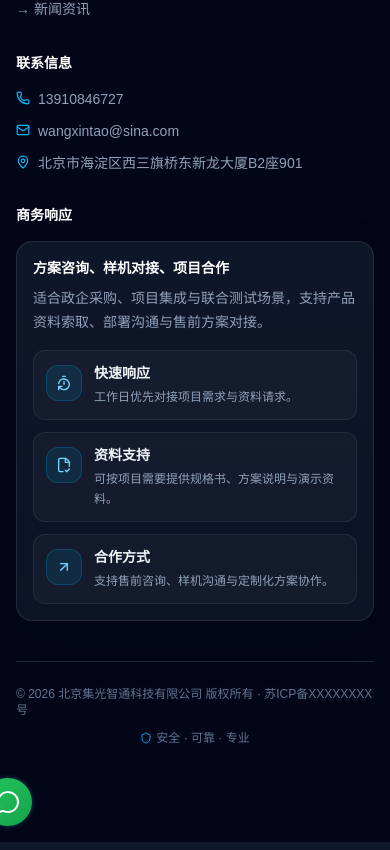
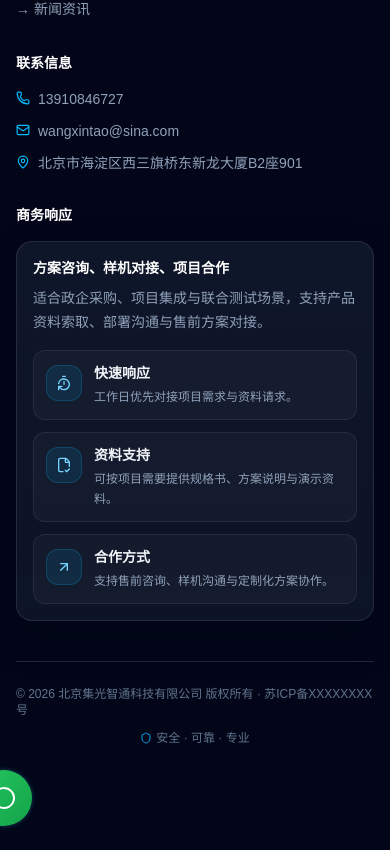
Before and after one commit to wangxintao-bj/jiguangzhitong, a React (Vite) app: page /contact in a window 390 px wide. Shown: the part 2240-3090 px from the top of the page. Built offline with nearby package versions, Linux system fonts and the light colour scheme.

Commit message:
修复聊天按钮: 强化CSS定位+ring效果, 强制触发新构建hash

```diff
--- a/src/components/AIChatbot.tsx
+++ b/src/components/AIChatbot.tsx
@@ -77,10 +77,10 @@ export default function AIChatbot() {
 
   return (
     <>
-      {/* Floating button */}
+      {/* Floating button - always visible, fixed on screen */}
       <button
         onClick={() => setOpen(true)}
-        className="fixed bottom-4 md:bottom-6 right-4 md:right-6 z-[9999] btn-cta text-white w-12 h-12 md:w-14 md:h-14 rounded-full flex items-center justify-center shadow-[0_8px_32px_rgba(6,182,212,0.4)] cursor-pointer animate-pulse-glow hover:scale-110 transition-transform duration-200"
+        className="fixed bottom-6 right-6 z-[9999] btn-cta text-white w-14 h-14 rounded-full flex items-center justify-center shadow-[0_8px_32px_rgba(6,182,212,0.5)] cursor-pointer animate-pulse-glow hover:scale-110 active:scale-95 transition-all duration-200 ring-2 ring-sky-400/20"
         aria-label="Open AI Chat"
         style={{ display: open ? 'none' : 'flex' }}
       >
```
